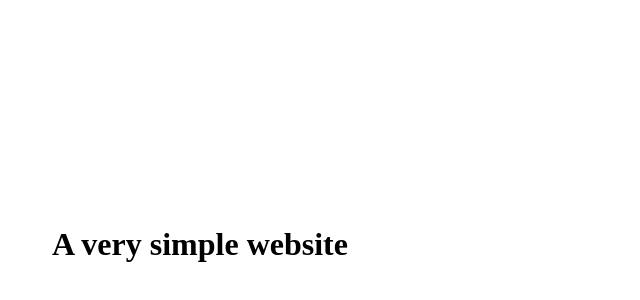
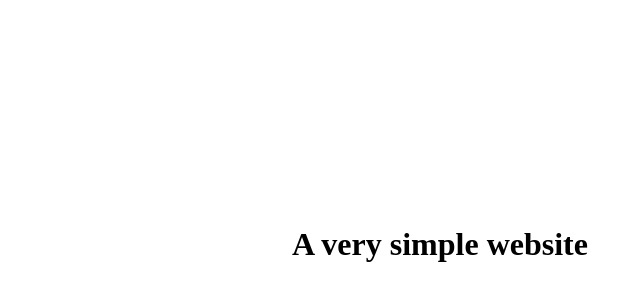
Before and after one commit to emmanuel-amadin/git-class, a plain HTML site: page index.html in a window 1280 px wide. Shown: the part 156-456 px from the top of the page, without its empty margins (200-840 px from the left). Drawn offline with Linux system fonts and the light colour scheme.

Commit message:
adjusted the width

```diff
--- a/index.css
+++ b/index.css
@@ -2,7 +2,7 @@ body {
     display: table-cell;
     vertical-align: middle;
     height: 100vh;
-    width: 100vmin;
+    width: 100vmax;
     /* text-align: center; */
 }
 
```
